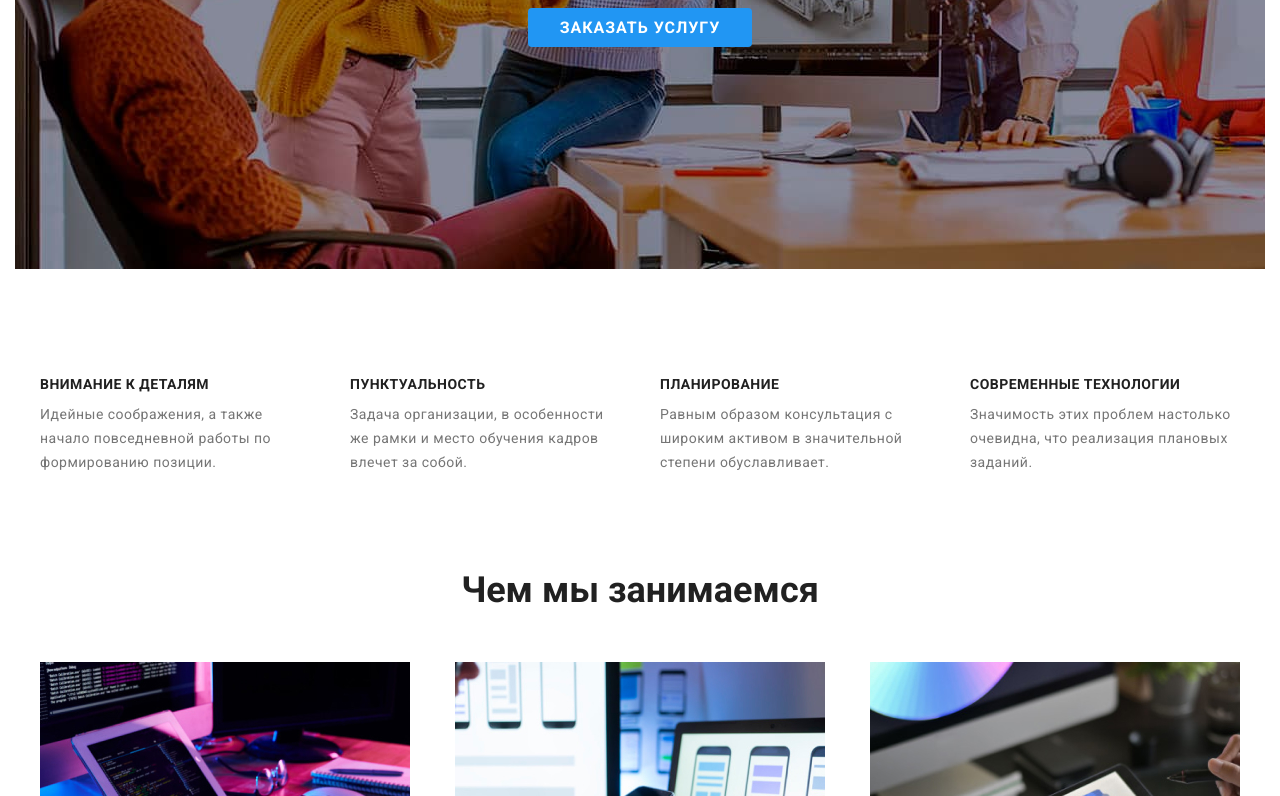
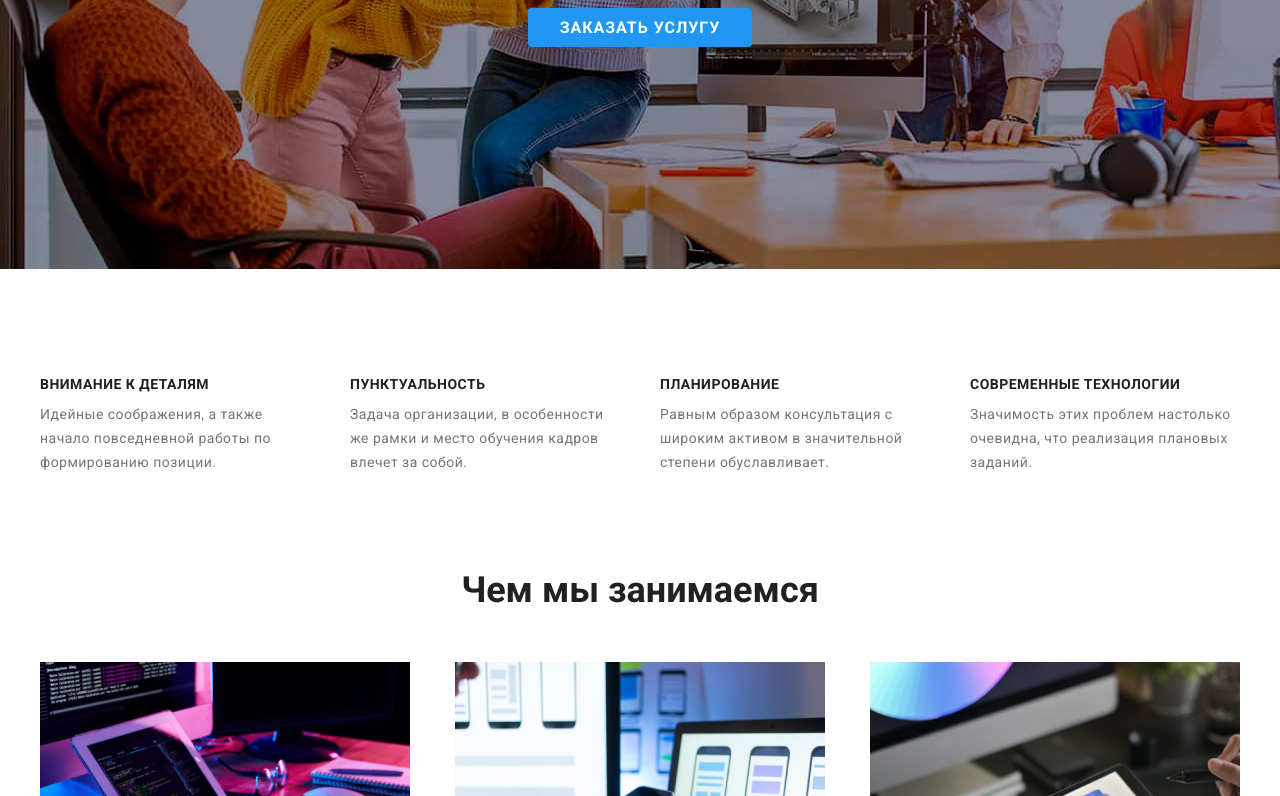
Before and after one commit to AnnaStorozhuk/goit-markup-hw-03, a plain HTML site: page index.html in a window 1280 px wide. Shown: the part 382-1178 px from the top of the page. Drawn offline with Linux system fonts and the light colour scheme.

Commit message:
margin-padding

```diff
--- a/css/main.css
+++ b/css/main.css
@@ -54,8 +54,8 @@ img {
 
 
   /* width: 1200px; */
-  margin: 0 auto;
-  padding: 0 15px;
+  margin: 0 ;
+  padding: 0 ;
 
 }
 
```
